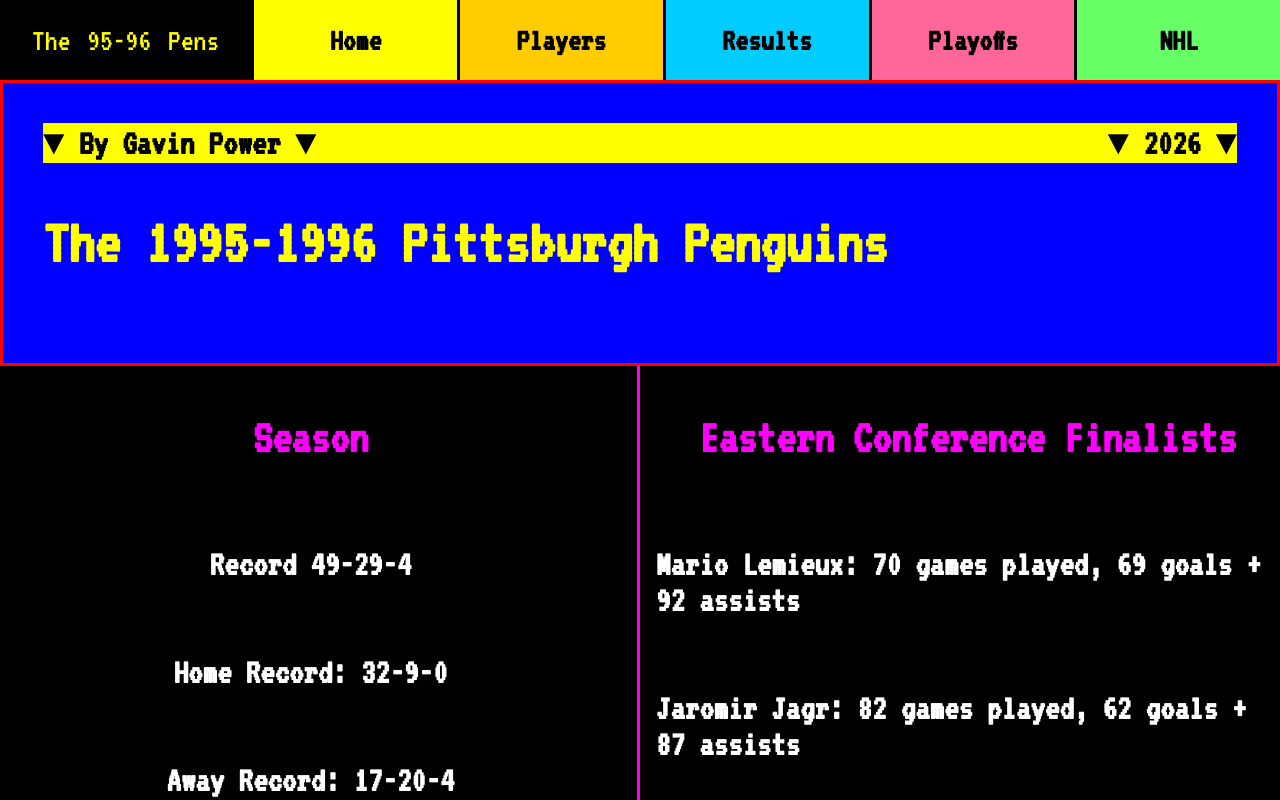
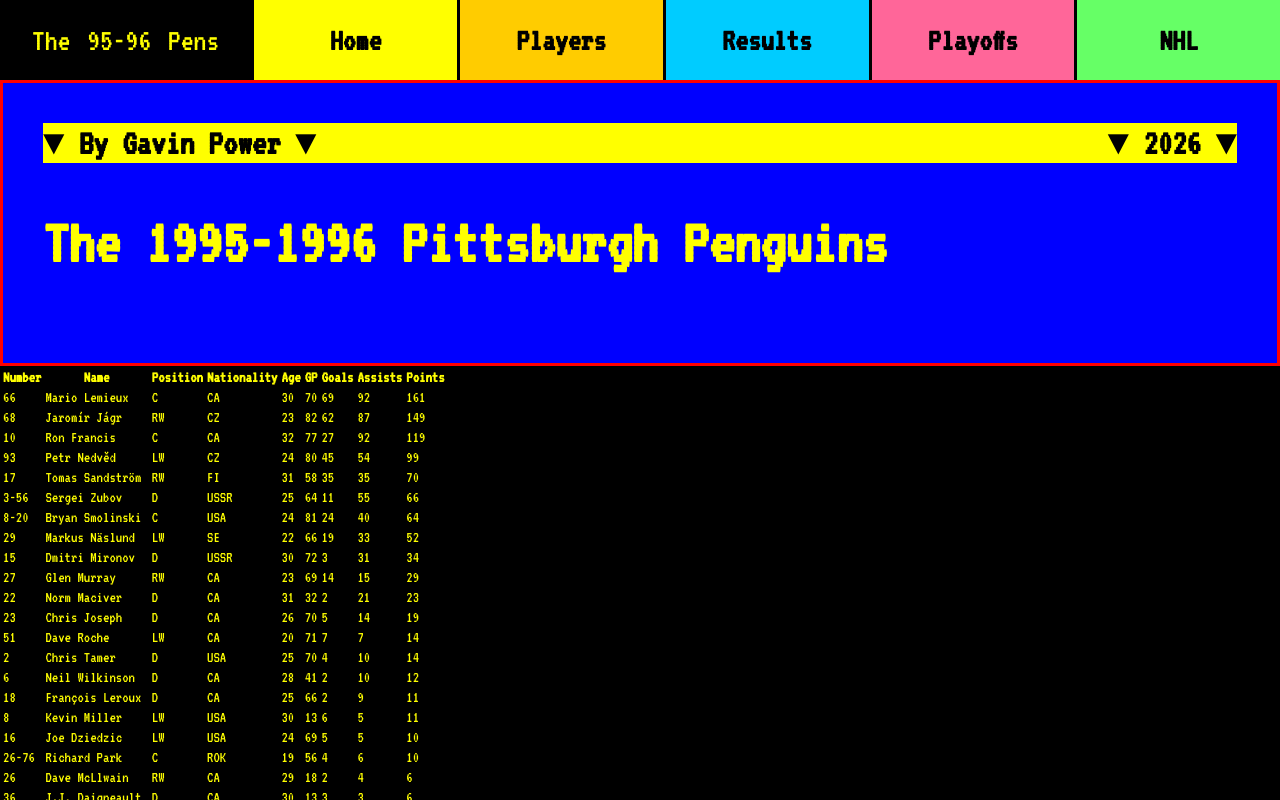
Before and after one commit to powerrgav/96pens, an Angular app: page /players in a window 1280 px wide. Before the commit this address led to /. Shown: the top 800 px of the page. Built offline with nearby package versions, Linux system fonts and the light colour scheme.

Commit message:
Insert Player Data + Routing
- Inserted skater data. still need to do goalies date
-still need to format table

```diff
--- a/src/app/app.routes.ts
+++ b/src/app/app.routes.ts
@@ -1,9 +1,16 @@
 import { Routes } from '@angular/router';
 import { Home } from './home/home';
+import { Players } from './players/players';
+
 export const routes: Routes = [
     {
         path:'',
-        title:'',
+        title:'1995-1996 Penguins',
         component:Home,
+    },
+    {
+        path:'players',
+        title:'test',
+        component:Players
     }
 ];
--- a/src/app/app.ts
+++ b/src/app/app.ts
@@ -1,17 +1,17 @@
 import { Component, signal } from '@angular/core';
 import { RouterOutlet } from '@angular/router';
 import { Header } from './header/header';
-import { Home } from './home/home';
+
 
 @Component({
   selector: 'app-root',
-  imports: [RouterOutlet, Header, Home],
+  imports: [RouterOutlet, Header],
   template: `
               <app-header />
-              <app-home></app-home>
+              <router-outlet> </router-outlet>
               `,
   styleUrl: './app.css'
 })
 export class App {
-  protected readonly title = signal('96pens');
+
 }
--- a/src/app/header/header.html
+++ b/src/app/header/header.html
@@ -5,7 +5,7 @@
         </div><!----End name plate-->
         <nav><!----Header Navigation-->
             <a href="/" class="home">Home</a>
-            <a href="/" class="players">Players</a>
+            <a routerLink="/players" class="players">Players</a>
             <a href="/" class="results">Results</a>
             <a href="/" class="playoffs">Playoffs</a>
             <a href="/" class="nhl">NHL</a>
--- a/src/app/header/header.ts
+++ b/src/app/header/header.ts
@@ -1,8 +1,9 @@
 import { Component } from '@angular/core';
+import { Router, RouterLink } from '@angular/router';
 
 @Component({
   selector: 'app-header',
-  imports: [],
+  imports: [ RouterLink ],
   templateUrl: './header.html',
   styleUrl: './header.css',
 })
--- a/src/app/home/home.ts
+++ b/src/app/home/home.ts
@@ -2,6 +2,7 @@
 
 @Component({
   selector: 'app-home',
+  standalone:true,
   imports: [],
   templateUrl: './home.html',
   styleUrl: './home.css',
--- /dev/null
+++ b/src/app/player-info.ts
@@ -0,0 +1,11 @@
+export interface PlayerInfo {
+    Number: string;
+    Name: string;
+    Position: string;
+    Nationality: string;
+    Age: number;
+    GP: number;
+    Goals: number;
+    Assists: number;
+    Points: number;
+}
--- /dev/null
+++ b/src/app/players/players.css
@@ -0,0 +1,24 @@
+.landingWrapper{
+    background-color: blue;
+    border: 3px solid red;
+    margin-inline:auto;
+    padding: 2.5rem;
+}
+
+.landingHeader{
+    display: flex;
+    background-color: yellow;
+    color: black;
+    font-size: 2.25rem;
+    font-weight: 600;
+    line-height: 2.5rem;
+    justify-content: space-between;
+}
+
+.landingTitle{
+    font-size: 4rem;
+    color: yellow;
+    font-weight: 700;
+    margin-top: 3rem;
+    margin-bottom: 3rem;
+}
--- /dev/null
+++ b/src/app/players/players.html
@@ -0,0 +1,39 @@
+<main>
+    <div class="landingWrapper"><!--Start landing wrapper-->
+        <div class="landingHeader"><!--Start landing header-->
+            <span>▼ By Gavin Power ▼</span>
+            <span>▼ 2026 ▼</span>
+        </div><!--End landing wrapper-->
+        <div class="landingTitle">
+            <span>The 1995-1996 Pittsburgh Penguins</span>
+        </div>
+    </div><!--End landing wrapper-->
+
+    <div class="playersWrapper">
+        <table>
+
+            <thead>
+                <tr>
+                    @for(column of displayedColumns; track column){
+                        <th> {{column}} </th>
+                    }
+                </tr>
+            </thead>
+
+            <tbody> <!--loop through data-->
+                @for (player of playerData; track player.Number){
+                    <tr>
+                        @for(column of displayedColumns; track column){
+                            <td>{{ $any(player)[column]  }}</td>
+                        }
+                    </tr>
+                }@empty {
+                    <tr>
+                        <td [attr.colspan]="displayedColumns.length">no players found</td>
+                    </tr>
+                }
+            </tbody>
+        </table>
+    </div>
+
+</main>
--- /dev/null
+++ b/src/app/players/players.ts
@@ -0,0 +1,55 @@
+import { Component } from '@angular/core';
+import { PlayerInfo } from '../player-info';
+
+@Component({
+  selector: 'app-players',
+  standalone:true,
+  imports: [],
+  templateUrl: './players.html',
+  styleUrl: './players.css',
+})
+export class Players {
+  //define headers
+  displayedColumns: string[] = ['Number','Name', 'Position','Nationality', 'Age', 'GP', 'Goals', 'Assists', 'Points'];
+
+  //main data
+  //source https://www.hockey-reference.com/teams/PIT/1996.html
+  playerData: PlayerInfo[] = [
+    {Number: '66', Name: 'Mario Lemieux', Position: 'C', Nationality: 'CA', Age:30, GP:70, Goals:69,Assists:92, Points:161},
+    {Number: '68', Name: 'Jaromír Jágr', Position: 'RW', Nationality: 'CZ', Age:23, GP:82, Goals:62,Assists:87, Points:149},
+    {Number: '10', Name: 'Ron Francis', Position: 'C', Nationality: 'CA', Age:32, GP:77, Goals:27,Assists:92, Points:119},
+    {Number: '93', Name: 'Petr Nedvěd', Position: 'LW', Nationality: 'CZ', Age:24, GP:80, Goals:45,Assists:54, Points:99},
+    {Number: '17', Name: 'Tomas Sandström', Position: 'RW', Nationality: 'FI', Age:31, GP:58, Goals:35,Assists:35, Points:70},
+    {Number: '3-56', Name: 'Sergei Zubov', Position: 'D', Nationality: 'USSR', Age:25, GP:64, Goals:11,Assists:55, Points:66},
+    {Number: '8-20', Name: 'Bryan Smolinski', Position: 'C', Nationality: 'USA', Age:24, GP:81, Goals:24,Assists:40, Points:64},
+    {Number: '29', Name: 'Markus Näslund', Position: 'LW', Nationality: 'SE', Age:22, GP:66, Goals:19,Assists:33, Points:52},
+    {Number: '15', Name: 'Dmitri Mironov', Position: 'D', Nationality: 'USSR', Age:30, GP:72, Goals:3,Assists:31, Points:34},
+    {Number: '27', Name: 'Glen Murray', Position: 'RW', Nationality: 'CA', Age:23, GP:69, Goals:14,Assists:15, Points:29},
+    {Number: '22', Name: 'Norm Maciver', Position: 'D', Nationality: 'CA', Age:31, GP:32, Goals:2,Assists:21, Points:23},
+    {Number: '23', Name: 'Chris Joseph', Position: 'D', Nationality: 'CA', Age:26, GP:70, Goals:5,Assists:14, Points:19},
+    {Number: '51', Name: 'Dave Roche', Position: 'LW', Nationality: 'CA', Age:20, GP:71, Goals:7,Assists:7, Points:14},
+    {Number: '2', Name: 'Chris Tamer', Position: 'D', Nationality: 'USA', Age:25, GP:70, Goals:4,Assists:10, Points:14},
+    {Number: '6', Name: 'Neil Wilkinson', Position: 'D', Nationality: 'CA', Age:28, GP:41, Goals:2,Assists:10, Points:12},
+    {Number: '18', Name: 'François Leroux', Position: 'D', Nationality: 'CA', Age:25, GP:66, Goals:2,Assists:9, Points:11},
+    {Number: '8', Name: 'Kevin Miller', Position: 'LW', Nationality: 'USA', Age:30, GP:13, Goals:6,Assists:5, Points:11},
+    {Number: '16', Name: 'Joe Dziedzic', Position: 'LW', Nationality: 'USA', Age:24, GP:69, Goals:5,Assists:5, Points:10},
+    {Number: '26-76', Name: 'Richard Park', Position: 'C', Nationality: 'ROK', Age:19, GP:56, Goals:4,Assists:6, Points:10},
+    {Number: '26', Name: 'Dave McLlwain', Position: 'RW', Nationality: 'CA', Age:29, GP:18, Goals:2,Assists:4, Points:6},
+    {Number: '36', Name: 'J.J. Daigneault', Position: 'D', Nationality: 'CA', Age:30, GP:13, Goals:3,Assists:3, Points:6},
+    {Number: '14-36', Name: 'Brad Lauer', Position: 'LW', Nationality: 'CA', Age:29, GP:21, Goals:4,Assists:1, Points:5},
+    {Number: '4', Name: 'Corey Foster', Position: 'D', Nationality: 'CA', Age:26, GP:11, Goals:2,Assists:2, Points:4},
+    {Number: '12', Name: 'Chris Wells', Position: 'C', Nationality: 'CA', Age:20, GP:54, Goals:2,Assists:2, Points:4},
+    {Number: '52', Name: 'Rusty Fitzgerald', Position: 'C', Nationality: 'USA', Age:23, GP:21, Goals:1,Assists:2, Points:3},
+    {Number: '35', Name: 'Tom Barrasso', Position: 'G', Nationality: 'USA', Age:30, GP:49, Goals:0,Assists:3, Points:3},
+    {Number: '24', Name: 'Ian Moran', Position: 'D', Nationality: 'USA', Age:23, GP:51, Goals:1,Assists:1, Points:2},
+    {Number: '44', Name: 'Ed Patterson', Position: 'RW', Nationality: 'CA', Age:23, GP:35, Goals:0,Assists:2, Points:2},
+    {Number: '31', Name: 'Ken Wregget', Position: 'G', Nationality: 'CA', Age:31, GP:37, Goals:0,Assists:2, Points:2},
+    {Number: '11', Name: 'Alek Stojanov', Position: 'RW', Nationality: 'CA', Age:22, GP:10, Goals:1,Assists:0, Points:1},
+    {Number: '38-39', Name: 'Peter Allen', Position: 'D', Nationality: 'CA', Age:25, GP:8, Goals:0,Assists:0, Points:0},
+    {Number: '28', Name: 'Jeff Christian', Position: 'LW', Nationality: 'CA', Age:25, GP:3, Goals:0,Assists:0, Points:0},
+    {Number: '3-33', Name: 'Stefan Bergkvist', Position: 'D', Nationality: 'SE', Age:20, GP:2, Goals:0,Assists:0, Points:0},
+    {Number: '55', Name: 'Drake Berehowsky', Position: 'D', Nationality: 'CA', Age:24, GP:1, Goals:0,Assists:0, Points:0},
+    {Number: '9', Name: 'Len Barrie', Position: 'C', Nationality: 'CA', Age:26, GP:5, Goals:0,Assists:0, Points:0},
+    {Number: '28', Name: 'Greg Andrusak', Position: 'D', Nationality: 'CA', Age:26, GP:2, Goals:0,Assists:0, Points:0},
+  ]
+}
```
Also changed, not shown: 1 other file (tests, documents, lock files or other folders).
